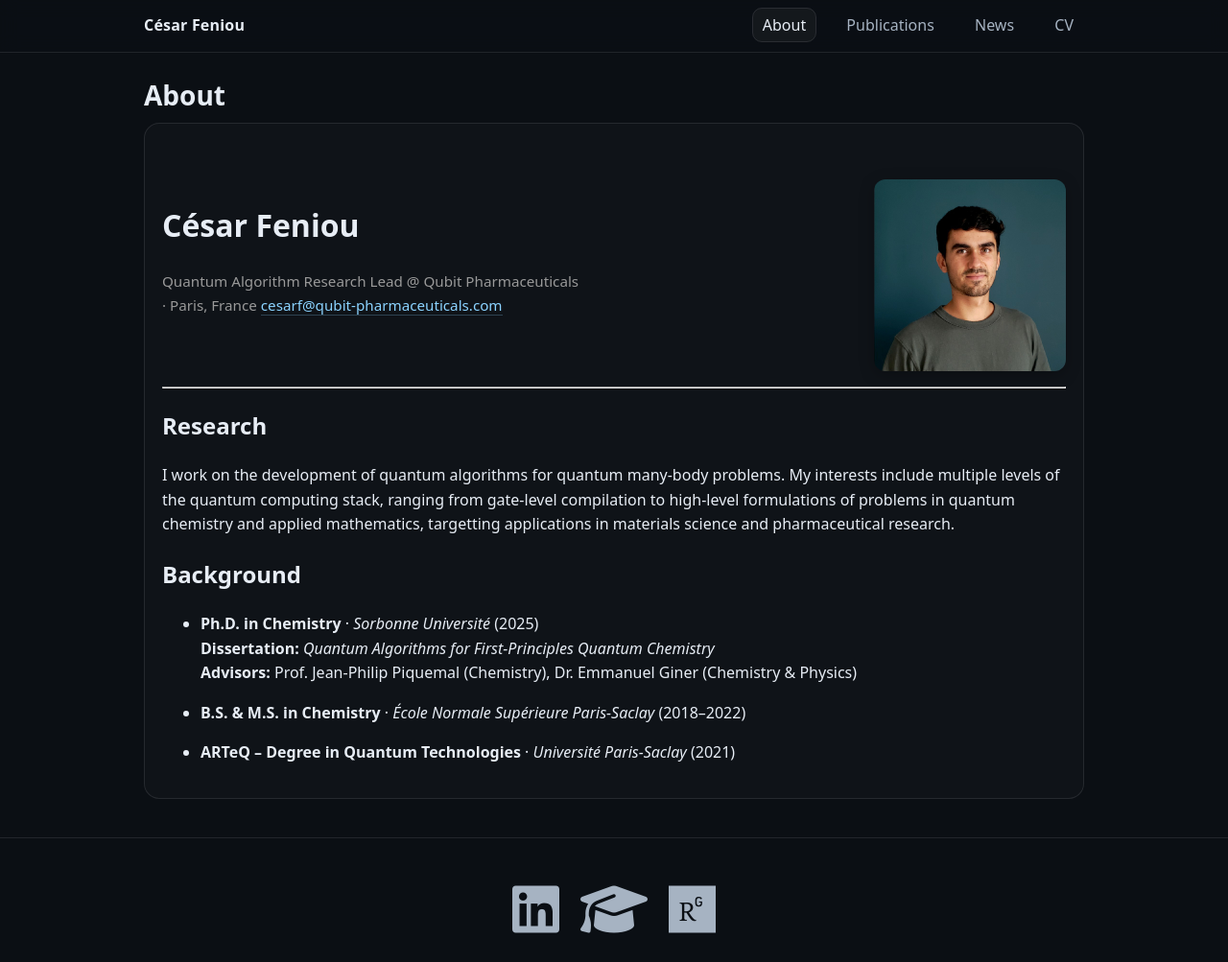
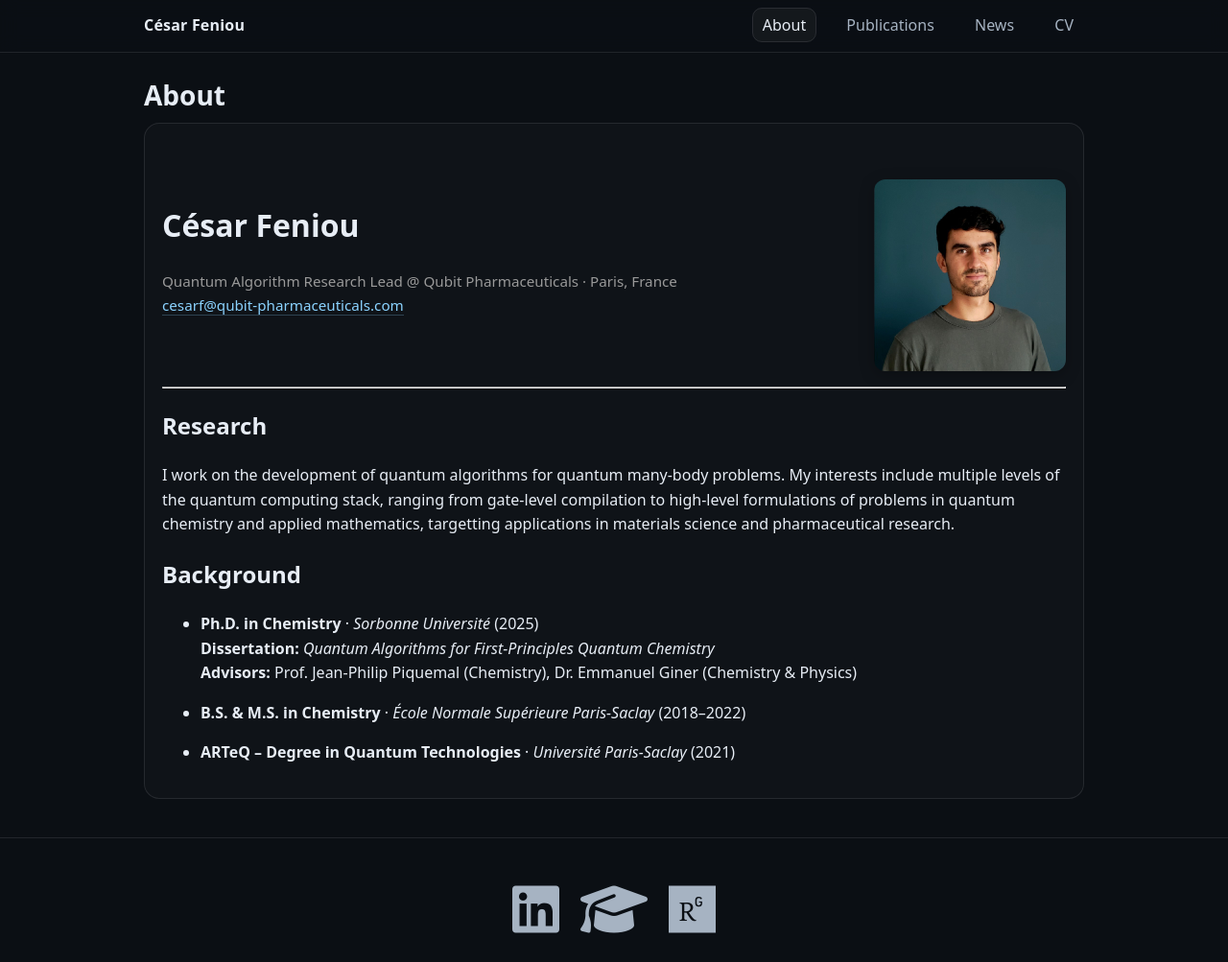
Before and after one commit to cesarfeniou/cesarfeniou.github.io, a Jekyll site: the page built from index.md, in a window 1280 px wide and 1003 px high. Shown: the whole window at 96% size. Built offline with Jekyll 4.4.1, drawn with Linux system fonts in a browser that asks for light colours.

Commit message:
Update index.md

```diff
--- a/index.md
+++ b/index.md
@@ -9,8 +9,10 @@ title: About
     <h1>César Feniou</h1>
 
     <p class="intro-meta">
-      Quantum Algorithm Research Lead @ Qubit Pharmaceuticals<br> · Paris, France
-      <a href="mailto:cesarf@qubit-pharmaceuticals.com">cesarf@qubit-pharmaceuticals.com</a>
+      Quantum Algorithm Research Lead @ Qubit Pharmaceuticals · Paris, France<br>
+      <a href="mailto:cesarf@qubit-pharmaceuticals.com">
+        cesarf@qubit-pharmaceuticals.com
+      </a>
     </p>
 
   </div>
```
